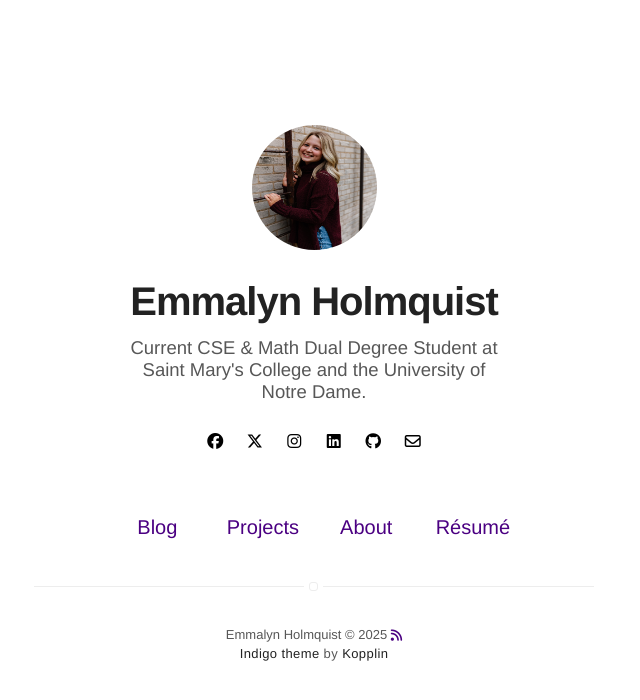
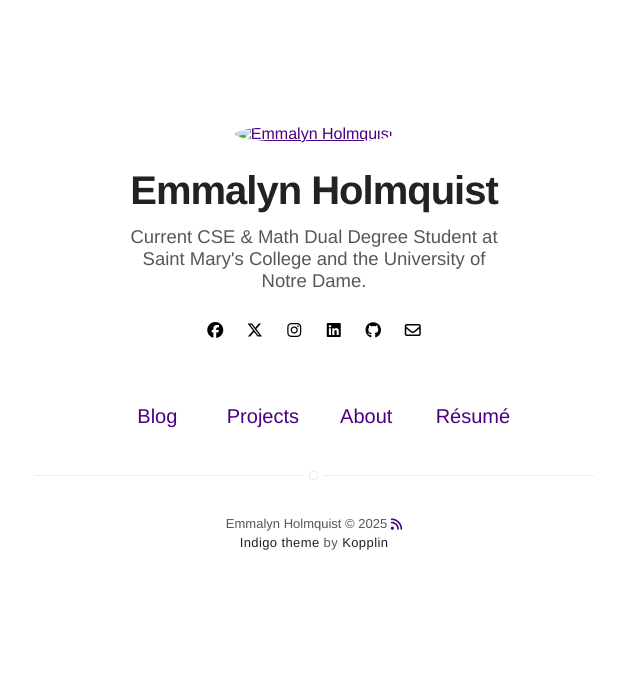
Before and after one commit to eholmquist01/eholmquist01.github.io, a Jekyll site: the page built from index.html, in a window 1280 px wide. Shown: the top 700 px of the page, without its empty margins (326-966 px from the left). Built offline with Jekyll 4.4.1, drawn with Linux system fonts in a browser that asks for light colours; nearby versions of some CDN libraries.

Commit message:
Update _config.yml

```diff
--- a/_config.yml
+++ b/_config.yml
@@ -7,8 +7,8 @@ description: Personal site about tech, code, and creative work.
 
 # if it's an external image, update below for true
 # better with square images
-external-image: true
-picture: https://github.com/eholmquist01/eholmquist01.github.io/raw/main/assets/images/emmalyn.JPG
+external-image: false
+picture: https://github.com/eholmquist01/eholmquist01.github.io/assets/images/emmalyn.JPG
 
 # your site color theme, true for dark theme,
 # false to light theme, auto to switch with system.
```
